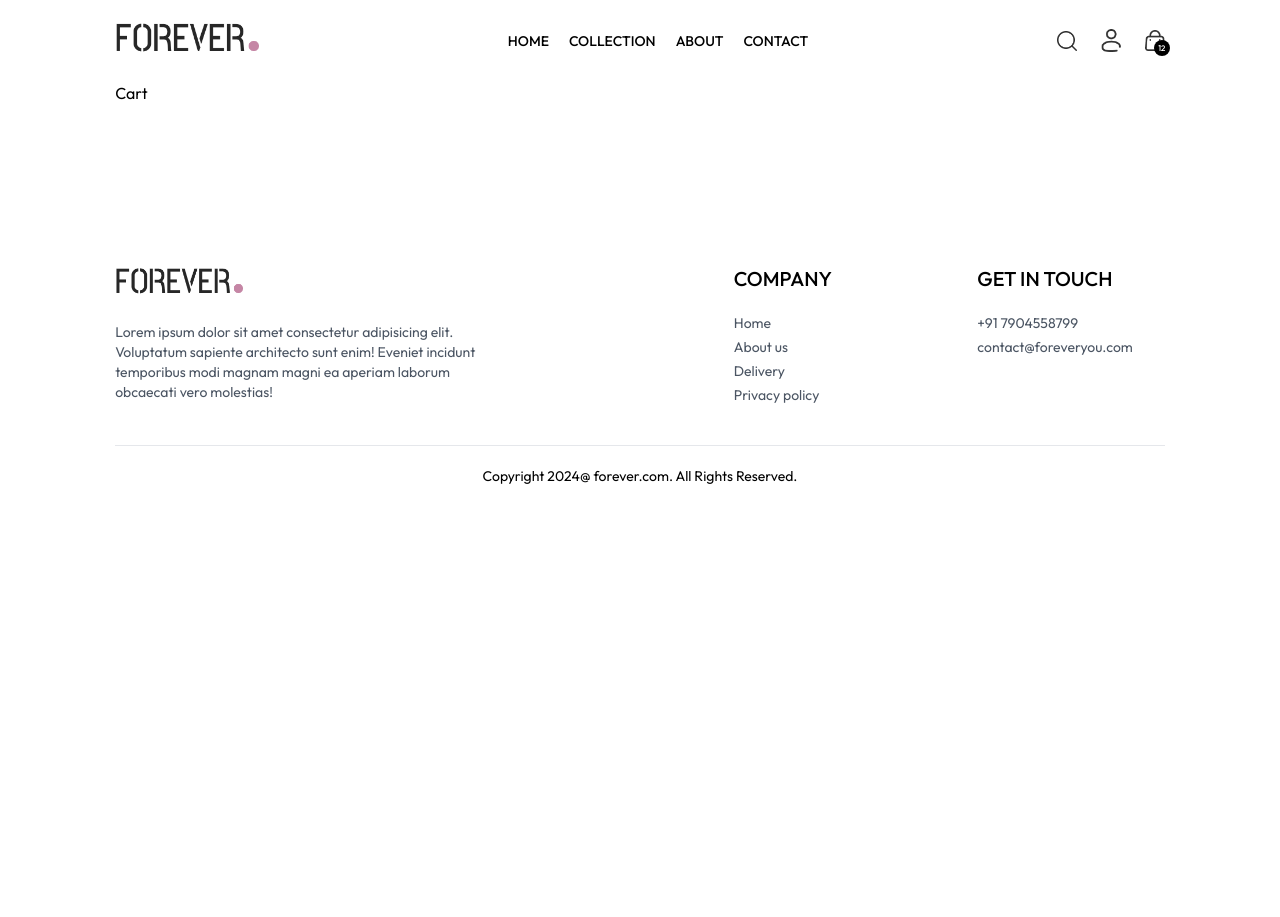
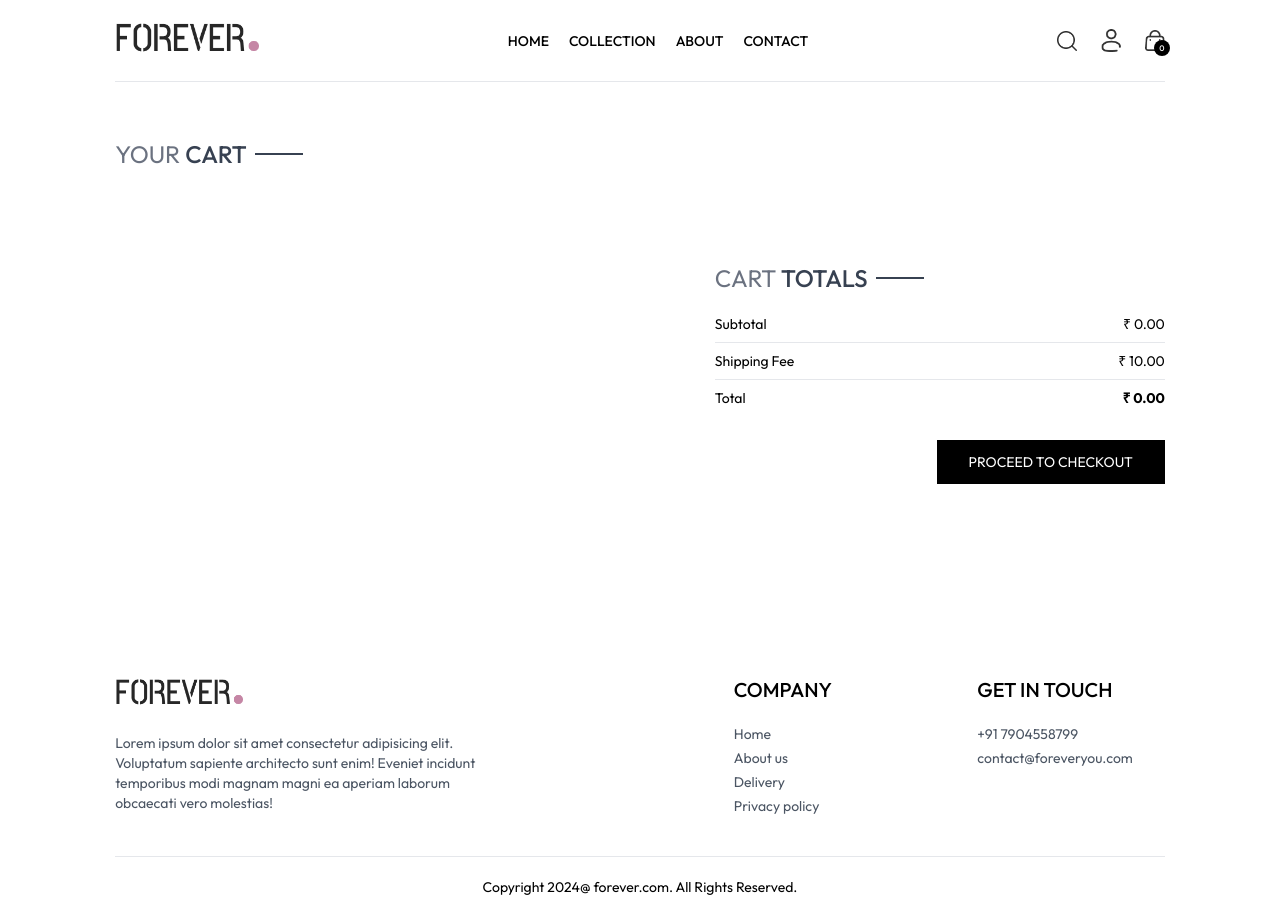
Before and after one commit to Mahendran-C/ecommerce, a React (Create React App) app in the folder frontend/: page /cart in a window 1280 px wide. Before the commit the page ends 800 px from the top, so only its background shows below. Built offline with nearby package versions, Linux system fonts and the light colour scheme.

Commit message:
implemented the cart page

```diff
--- a/frontend/src/App.js
+++ b/frontend/src/App.js
@@ -12,11 +12,14 @@
 import Navbar from './components/Navbar'
 import Footer from './components/Footer'
 import SearchBar from './components/SearchBar'
+import { ToastContainer, toast } from 'react-toastify';
+import 'react-toastify/dist/ReactToastify.css';
 
 
 const App = () => {
   return (
     <div className='px-4 sm:px-[5vw] md:px-[7vw] lg:px-[9vw]'>
+      <ToastContainer />
       <Navbar />
       <SearchBar />
       <Routes>
--- /dev/null
+++ b/frontend/src/components/CartTotal.jsx
@@ -0,0 +1,35 @@
+import React, { useContext } from 'react'
+import { ShopContext } from '../context/ShopContext'
+import Title from './Title'
+
+const CartTotal = () => {
+
+    const {currency, delivery_fee, getCartAmount} = useContext(ShopContext)
+
+  return (
+    <div className='w-full'>
+        <div className="text-2xl">
+            <Title text1={"CART"} text2={"TOTALS"} />
+        </div>
+
+        <div className="flex flex-col gap-2 mt-2 text-sm">
+            <div className="flex justify-between">
+                <p>Subtotal</p>
+                <p>{currency} {getCartAmount()}.00</p>
+            </div>
+            <hr />
+            <div className="flex justify-between">
+                <p>Shipping Fee</p>
+                <p>{currency} {delivery_fee}.00</p>
+            </div>
+            <hr />
+            <div className="flex justify-between">
+                <p>Total</p>
+                <b>{currency} {getCartAmount() === 0 ? 0 : getCartAmount() + delivery_fee}.00</b>
+            </div>
+        </div>
+    </div>
+  )
+}
+
+export default CartTotal
--- a/frontend/src/components/Navbar.jsx
+++ b/frontend/src/components/Navbar.jsx
@@ -6,7 +6,7 @@
 const Navbar = () => {
 
   const [visible, setVisible] = useState(false)
-  const {setShowSearch} = useContext(ShopContext)
+  const {setShowSearch, getCartCount} = useContext(ShopContext)
 
   return (
     <div className="flex items-center justify-between py-5 font-medium">
@@ -53,7 +53,7 @@
             alt=""
           />
           <p className="absolute right-[-5px] bottom-[-5px] w-4 text-center leading-4 bg-black text-white aspect-square rounded-full text-[8px]">
-            12
+            {getCartCount()}
           </p>
         </Link>
         <img onClick={()=>setVisible(true)} src={assets.menu_icon} className="w-5 cursor-pointer sm:hidden" alt="" />
--- a/frontend/src/context/ShopContext.jsx
+++ b/frontend/src/context/ShopContext.jsx
@@ -1,44 +1,97 @@
-import { createContext, useState } from "react";
+import { createContext, useEffect, useState } from "react";
 import { products } from "../assets/assets";
+import { toast } from "react-toastify";
 
 export const ShopContext = createContext();
 
 const ShopContextProvider = (props) => {
+  const currency = "₹";
+  const delivery_fee = 10;
+  const [search, setSearch] = useState("");
+  const [showSearch, setShowSearch] = useState(false);
+  const [cartItems, setCartItems] = useState({});
 
-    const currency = "₹"
-    const delivery_fee = 10
-    const [search, setSearch] = useState('')
-    const [showSearch, setShowSearch] = useState(false)
-    const [cartItems, setCartItems] = useState({})
+  const addToCart = (itemId, size) => {
+    if (!size) {
+      toast.error("Please select a product size");
+      return;
+    }
 
-    const addToCart = (itemId, size) =>{
+    let cartData = structuredClone(cartItems);
 
-      let cartData = structuredClone(cartItems)
+    if (cartData[itemId]) {
+      if (cartData[itemId][size]) {
+        cartData[itemId][size] += 1;
+      } else {
+        cartData[itemId][size] = 1;
+      }
+    } else {
+      cartData[itemId] = {};
+      cartData[itemId][size] = 1;
+    }
+    setCartItems(cartData);
+    // console.log(cartItems)
+  };
 
-      if(cartData[itemId]){
-        if(cartData[itemId][size]){
-          cartData[itemId][size] += 1
-        }
-        else{
-          cartData[itemId][size] = 1
+  // useEffect(() => {
+  //   console.log(cartItems);
+  // }, [cartItems]);
+
+  const getCartCount = () => {
+    let totalCount = 0;
+    for (const items in cartItems) {
+      for (const item in cartItems[items]) {
+        try {
+          if (cartItems[items][item] > 0) {
+            totalCount += cartItems[items][item];
+          }
+        } catch (error) {}
+      }
+    }
+    return totalCount
+  };
+
+  const updateQuantity = async(itemId, size, quantity)=>{
+
+    let cartData = structuredClone(cartItems)
+    cartData[itemId][size] = quantity
+    setCartItems(cartData)
+  }
+
+  const getCartAmount = () =>{
+    let totalAmount = 0;
+    for(const items in cartItems){
+      let itemInfo = products.find((product)=> product._id === items)
+      for(const item in cartItems[items]){
+        try{
+          if(cartItems[items][item]>0){
+            totalAmount += itemInfo.price * cartItems[items][item]
+          }
+        } catch (error){
+
         }
       }
-      else{
-        cartData[itemId] = {}
-        cartData[itemId][size] = 1
-        }
-        setCartItems(cartData)
-        // console.log(cartItems)
-      }
-
-
+    }
+    return totalAmount
+  }
 
   const value = {
-    products, currency, delivery_fee, search, setSearch, showSearch, setShowSearch, cartItems, addToCart
+    products,
+    currency,
+    delivery_fee,
+    search,
+    setSearch,
+    showSearch,
+    setShowSearch,
+    cartItems,
+    addToCart,
+    getCartCount,
+    updateQuantity,
+    getCartAmount
   };
   return (
     <ShopContext.Provider value={value}>{props.children}</ShopContext.Provider>
   );
 };
 
-export default ShopContextProvider
+export default ShopContextProvider;
--- a/frontend/src/pages/Cart.jsx
+++ b/frontend/src/pages/Cart.jsx
@@ -1,9 +1,107 @@
-import React from 'react'
+import React, { useContext, useEffect, useState } from "react";
+import { ShopContext } from "../context/ShopContext";
+import Title from "../components/Title";
+import { assets } from "../assets/assets";
+import CartTotal from "../components/CartTotal";
 
 const Cart = () => {
+  const { products, currency, cartItems, updateQuantity } =
+    useContext(ShopContext);
+
+  const [cartData, setCartData] = useState([]);
+
+  useEffect(() => {
+    const tempData = [];
+    for (const items in cartItems) {
+      for (const item in cartItems[items]) {
+        if (cartItems[items][item] > 0) {
+          tempData.push({
+            _id: items,
+            size: item,
+            quantity: cartItems[items][item],
+          });
+        }
+      }
+    }
+    // console.log(tempData);
+    setCartData(tempData);
+  }, [cartItems]);
+
   return (
-    <div>Cart</div>
-  )
-}
+    <div className="border-t pt-14">
+      <div className="text-2xl mb-3">
+        <Title text1={"YOUR"} text2={"CART"} />
+      </div>
+      <div>
+        {cartData.map((item, index) => {
+          const productData = products.find(
+            (product) => product._id === item._id
+          );
 
-export default Cart
+          return (
+            <div
+              key={index}
+              className="py-4 border-t border-b text-gray-700 grid grid-cols-[4fr_0.5fr_0.5fr] sm:grid-cols-[4fr_2fr_0.5fr] items-center gap-4"
+            >
+              <div className="flex items-start gap-6">
+                <img
+                  src={productData.image[0]}
+                  alt=""
+                  className="w-16 sm:w-20"
+                />
+                <div>
+                  <p className="text-xs sm:text-lg font-medium">
+                    {productData.name}
+                  </p>
+                  <div className="flex items-center gap-5 mt-2">
+                    <p>
+                      {currency}
+                      {productData.price}
+                    </p>
+                    <p className="px-2 sm:px-3 sm:py-1 border bg-slate-50">
+                      {item.size}
+                    </p>
+                  </div>
+                </div>
+              </div>
+              <input
+                onChange={(e) =>
+                  e.target.value === "" || e.target.value === "0"
+                    ? null
+                    : updateQuantity(
+                        item._id,
+                        item.size,
+                        Number(e.target.value)
+                      )
+                }
+                className="border max-w-10 sm:max-w-20 px-1 sm:px-2 py-1"
+                type="number"
+                min={1}
+                defaultValue={item.quantity}
+              />
+              <img
+                onClick={() => updateQuantity(item._id, item.size, 0)}
+                src={assets.bin_icon}
+                alt=""
+                className="w-4 mr-4 sm:w-5 cursor-pointer"
+              />
+            </div>
+          );
+        })}
+      </div>
+
+      <div className="flex justify-end my-20">
+        <div className="w-full sm:w-[450px]">
+          <CartTotal />
+          <div className="w-full text-end">
+            <button className="bg-black text-white text-sm my-8 px-8 py-3">
+              PROCEED TO CHECKOUT
+            </button>
+          </div>
+        </div>
+      </div>
+    </div>
+  );
+};
+
+export default Cart;
--- a/frontend/src/pages/Product.jsx
+++ b/frontend/src/pages/Product.jsx
@@ -6,7 +6,7 @@
 
 const Product = () => {
   const { productId } = useParams();
-  const { products, currency } = useContext(ShopContext);
+  const { products, currency, addToCart } = useContext(ShopContext);
   const [productData, setProductData] = useState(false);
   const [image, setImage] = useState("");
   const [size, setSize] = useState('')
@@ -16,7 +16,7 @@
       if (item._id === productId) {
         setProductData(item);
         setImage(item.image[0]);
-        console.log(item);
+        // console.log(item);
         return null;
       }
     });
@@ -75,7 +75,7 @@
               ))}
             </div>
           </div>
-            <button className="bg-black text-white px-8 py-3 text-sm active:bg-gray-700">ADD TO CART</button>
+            <button onClick={()=> addToCart(productData._id, size)} className="bg-black text-white px-8 py-3 text-sm active:bg-gray-700">ADD TO CART</button>
             <hr className="mt-8 sm:w-4/5" />
             <div className="text-sm text-gray-500 mt-5 flex flex-col gap-1">
               <p>100% Original product.</p>
```
